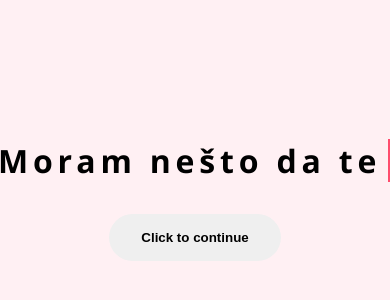
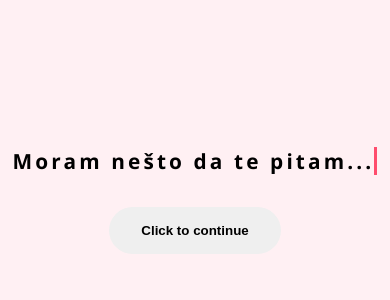
Before and after one commit to Aydin324/valentines, an Angular app: page / in a window 390 px wide. Shown: the part 222-522 px from the top of the page. Built offline with nearby package versions, Linux system fonts and the light colour scheme.

Commit message:
Fixed font size for mobile screens

```diff
--- a/src/app/app.scss
+++ b/src/app/app.scss
@@ -39,7 +39,7 @@ button {
 .btn-yes {
   background-color: #ff4d6d;
   color: white;
-  font-size: 1.5rem;
+  -size: 1.5rem;
 }
 .btn-no {
   background-color: #adb5bd;
@@ -69,17 +69,17 @@ button {
 
 .typing-effect {
   display: inline-block;
-  overflow: hidden; // Ensures the text isn't revealed until the animation runs
-  border-right: 0.15em solid #ff4d6d; // The "cursor"
-  white-space: nowrap; // Keeps the text on one line
+  overflow: hidden;
+  border-right: 0.15em solid #ff4d6d; //cursor
+  white-space: nowrap; //keeps the text on one line
   margin: 0 auto;
   letter-spacing: 0.15em;
   max-width: 100vw;
+  font-size: clamp(1.3rem, 5vw, 3rem);
 
-  // The animation:
-  // 'typing' expands the width
-  // 'blink-caret' makes the cursor flash
-  animation: typing 3.5s steps(40, end), blink-caret 0.75s step-end infinite;
+  animation:
+    typing 3.5s steps(40, end),
+    blink-caret 0.75s step-end infinite;
 }
 
 @keyframes typing {
```
